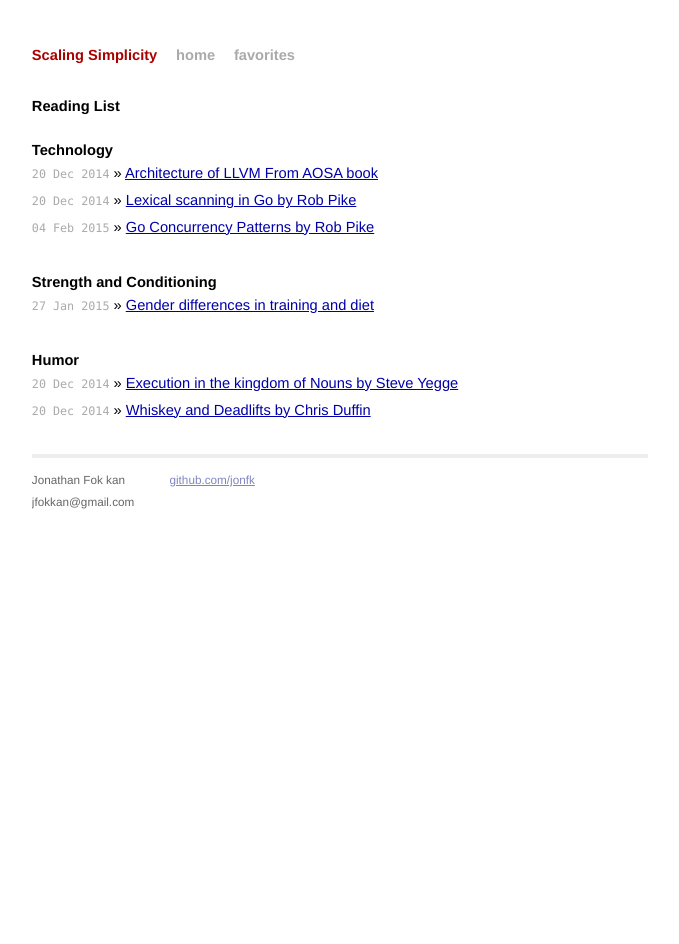
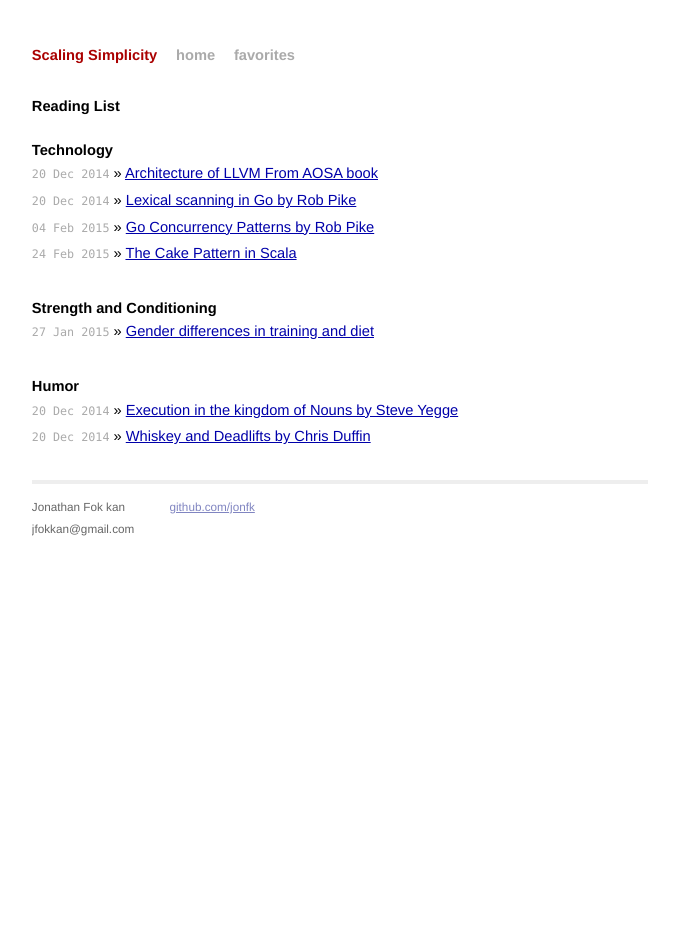
Before and after one commit to jonfk/jonfk.ca, a Jekyll site: the page built from favorites.html, in a window 1280 px wide. Shown: the whole page, without its empty margins (300-979 px from the left). Built offline with Jekyll 4.4.1, drawn with Linux system fonts in a browser that asks for light colours; Markdown is read by kramdown in place of the engine named in the settings.

Commit message:
ADDED post on cake pattern to favorites.html

```diff
--- a/favorites.html
+++ b/favorites.html
@@ -11,6 +11,7 @@ url: favorites
     <li><span>20 Dec 2014</span> &raquo; <a href="http://aosabook.org/en/llvm.html">Architecture of LLVM From AOSA book</a></li>
     <li><span>20 Dec 2014</span> &raquo; <a href="www.youtube.com/watch?v=HxaD_trXwRE">Lexical scanning in Go by Rob Pike</a></li>
     <li><span>04 Feb 2015</span> &raquo; <a href="http://youtu.be/f6kdp27TYZs">Go Concurrency Patterns by Rob Pike</a></li>
+    <li><span>24 Feb 2015</span> &raquo; <a href="https://coderwall.com/p/t_rapw/cake-pattern-in-scala-self-type-annotations-explicitly-typed-self-references-explained">The Cake Pattern in Scala</a></li>
   </ul>
 
   <h3>Strength and Conditioning</h3>
```
